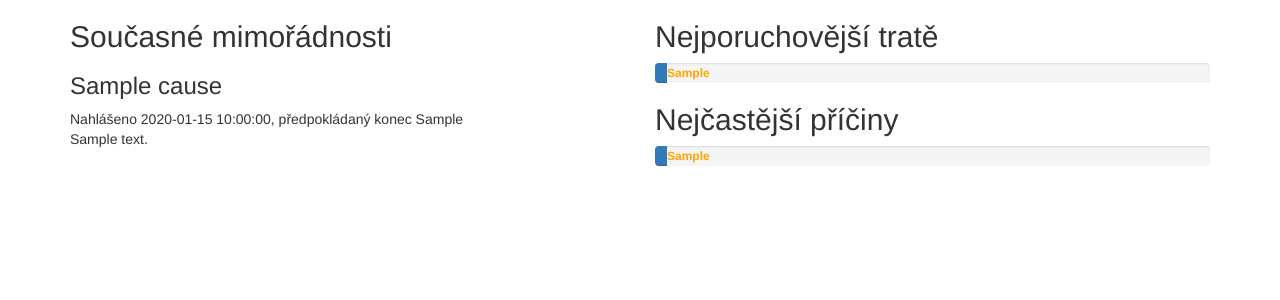
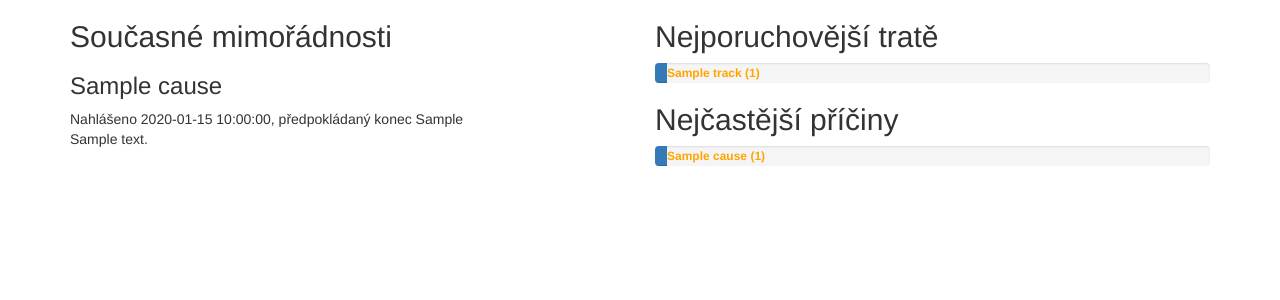
Before and after one commit to SemaiCZE/TrainDeathToll, a Python web app: template templates/stats.html in a window 1280 px wide. Shown: the top 300 px of the page. Run offline with Jinja, Linux system fonts and the light colour scheme; the template is opened without the code that fills it: most values are stand-ins (such as "Sample title", 1, 10 or a date in 2020); some libraries are stand-ins or nearby versions.

Commit message:
Fix short progressbars' labels

```diff
--- a/templates/stats.html
+++ b/templates/stats.html
@@ -17,7 +17,7 @@
             {% for track, count in frequent_tracks %}
             <div class="progress">
                 <div class="progress-bar" style="width: {{ 100 * count / frequent_tracks_max }}%; text-align: left; padding-left: 1em; color: orange">
-                    <strong>{{ track }}</strong> ({{ count }})
+                    <strong style="position: absolute;">{{ track }} ({{ count }})</strong>
                 </div>
             </div>
             {% endfor %}
@@ -28,7 +28,7 @@
             {% for cause, count in frequent_causes %}
             <div class="progress">
                 <div class="progress-bar" style="width: {{ 100 * count / frequent_causes_max }}%; text-align: left; padding-left: 1em; color: orange">
-                    <strong>{{ cause }}</strong> ({{ count }})
+                    <strong style="position: absolute;">{{ cause }} ({{ count }})</strong>
                 </div>
             </div>
             {% endfor %}
```
